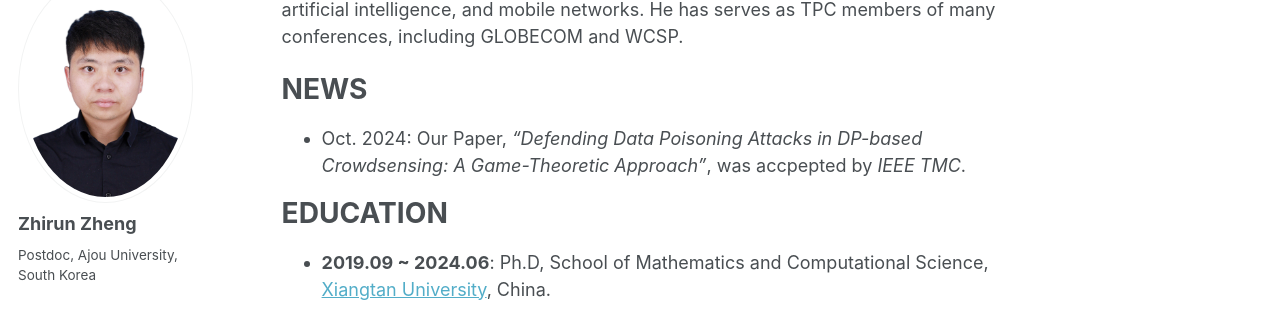
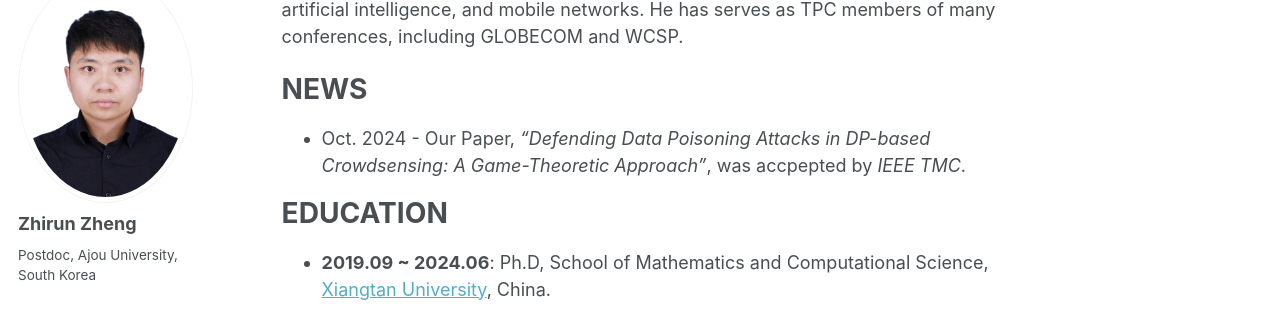
Before and after one commit to zhengzhirun/EN, a Jekyll site: the page built from _pages/about.md, in a window 1280 px wide and 900 px high, scrolled down 314 px. Shown: the part 132-442 px from the top of the window. Built offline with Jekyll 4.4.1, drawn with Linux system fonts in a browser that asks for light colours; some web fonts are replaced.

```diff
--- a/_pages/about.md
+++ b/_pages/about.md
@@ -13,7 +13,7 @@ His research interests are in the areas of security and privacy in Crowdsensing
 
 NEWS
 ======
-- Oct. 2024: Our Paper, *"Defending Data Poisoning Attacks in DP-based Crowdsensing: A Game-Theoretic Approach"*, was accpepted by *IEEE TMC*.
+- Oct. 2024 - Our Paper, *"Defending Data Poisoning Attacks in DP-based Crowdsensing: A Game-Theoretic Approach"*, was accpepted by *IEEE TMC*.
 
 EDUCATION
 ======
```
